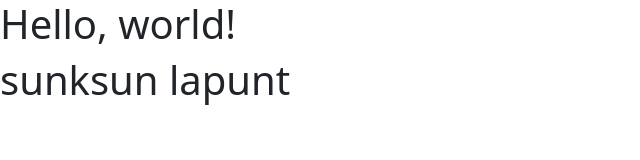
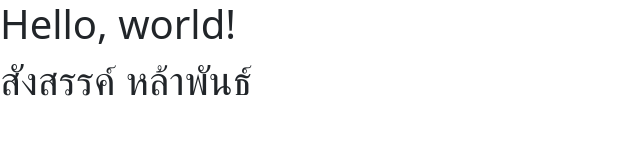
Before and after one commit to Gravity1427/web_html, a plain HTML site: page index.html in a window 1280 px wide. Shown: the whole page, without its empty margins (0-640 px from the left). Drawn offline with nearby package versions, Linux system fonts and the light colour scheme.

Commit message:
2nd commit

```diff
--- a/index.html
+++ b/index.html
@@ -8,7 +8,7 @@
   </head>
   <body>
     <h1>Hello, world!</h1>
-    <h1>sunksun lapunt</h1>
+    <h1>สังสรรค์ หล้าพันธ์</h1>
     <script src="https://cdn.jsdelivr.net/npm/bootstrap@5.3.3/dist/js/bootstrap.bundle.min.js" integrity="sha384-YvpcrYf0tY3lHB60NNkmXc5s9fDVZLESaAA55NDzOxhy9GkcIdslK1eN7N6jIeHz" crossorigin="anonymous"></script>
   </body>
 </html>
```
